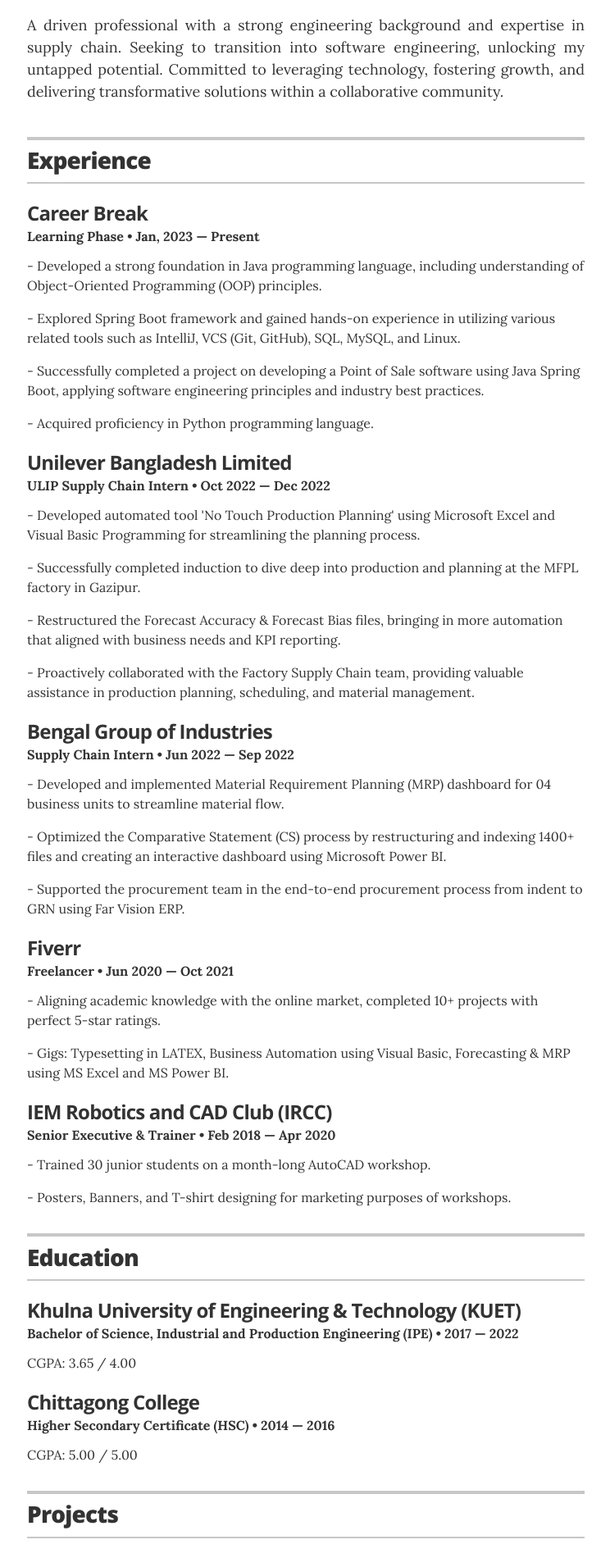
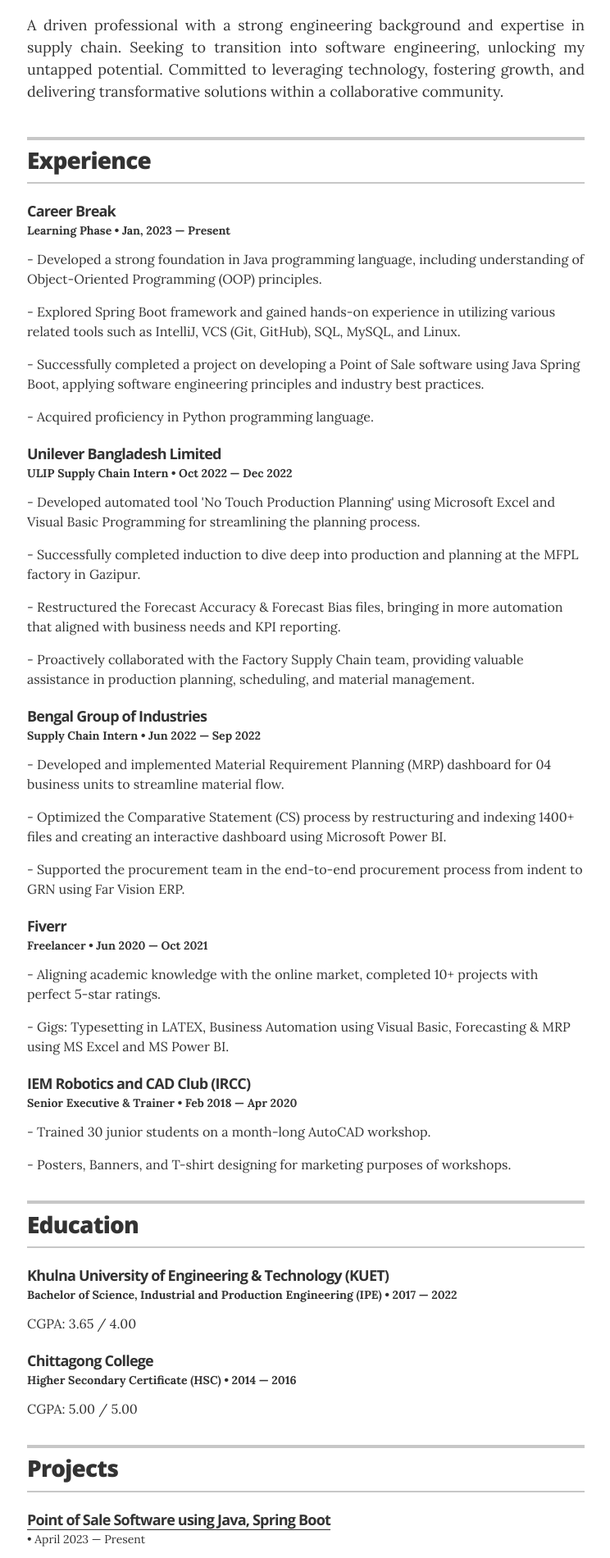
Before and after one commit to gmiqbal/resume, a Jekyll site: the page built from index.html, in a window 1280 px wide. Shown: the part 309-2209 px from the top of the page at 82% size, without its empty margins (267-1011 px from the left). Built offline with Jekyll 4.4.1, drawn with Linux system fonts in a browser that asks for light colours.

Commit message:
font rem modified

```diff
--- a/_sass/_resume.scss
+++ b/_sass/_resume.scss
@@ -140,13 +140,13 @@
   .resume-item-title {
     @include sans_bold;
     margin: 0 0 .5rem; /* Decreased margin between item title and details (original: 0 0 .75rem) */
-    font-size: 1.5rem;
+    font-size: 1.125rem;
     letter-spacing: -.05rem;
     line-height: 1;
   }
 
   .resume-item-details {
-    font-size: 1rem; /* Decreased font size of item details (original: 1.125rem) */
+    font-size: 0.875rem; /* Decreased font size of item details (original: 1.125rem) */
     margin: 0 0 .5rem; /* Decreased margin between item details and subpoints (original: 0 0 .75rem) */
     line-height: 1;
 
```
